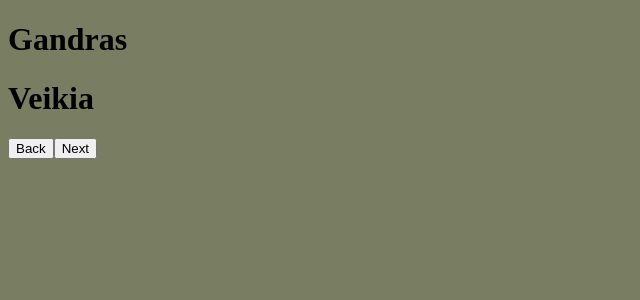
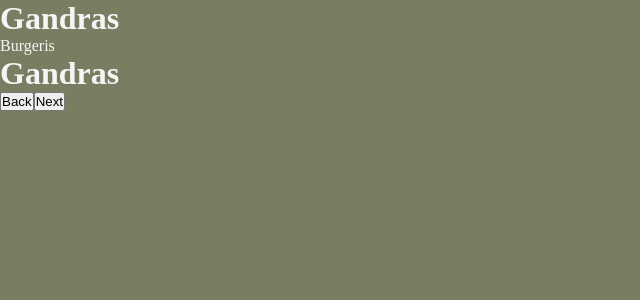
Before and after one commit to Benas-Burneika/stork, a React (Create React App) app: page / in a window 1280 px wide. Shown: the top 300 px of the page, without its empty margins (0-640 px from the left). Built offline with nearby package versions, Linux system fonts and the light colour scheme.

Commit message:
STORK-9 add functionality to change main colors depending on bird

```diff
--- a/package.json
+++ b/package.json
@@ -3,6 +3,7 @@
   "version": "0.1.0",
   "private": true,
   "dependencies": {
+    "@emotion/css": "^11.9.0",
     "@testing-library/jest-dom": "^5.16.4",
     "@testing-library/react": "^13.2.0",
     "@testing-library/user-event": "^13.5.0",
@@ -26,7 +27,7 @@
     "build": "npm-run-all build:css build-js",
     "test": "react-scripts test --env=jsdom",
     "eject": "react-scripts eject"
-    },
+  },
   "eslintConfig": {
     "extends": [
       "react-app",
--- /dev/null
+++ b/src/config.js
@@ -0,0 +1,2 @@
+export const birdArray = ['Gandras', 'Erelis', 'Pelėda', 'Zylė', 'Gulbė', 'Kalakutas', 'Tulžys', 'Kėkštas', 'Varna'];
+export const backgroundArray = ['#797D62', '#9B9B7A', '#BAA587', '#D9AE94', '#F1DCA7', '#FFCB69', '#E8AC65', '#D08C60', '#B58463'];
--- a/src/views/components/Navigator.js
+++ b/src/views/components/Navigator.js
@@ -3,7 +3,6 @@ import PropTypes from "prop-types";
 const Navigator = ({ handleOnNextClick, handleOnBackClick }) => {
     return (
         <div>
-            <h1>Veikia</h1>
             <button onClick={handleOnBackClick}>Back</button>
             <button onClick={handleOnNextClick}>Next</button>
         </div>
--- a/src/views/containers/Bird.js
+++ b/src/views/containers/Bird.js
@@ -1,40 +1,62 @@
 import PropTypes from "prop-types";
 import { useState } from "react";
+import { css } from "@emotion/css";
 
 // Components
 import Navigator from "../components/Navigator";
 
+// Helpers
+import { backgroundArray, birdArray } from "../../config";
+
 const Bird = () => {
-    const birdArray = ['Gandras', 'Varna', 'Zyle'];
     const [birdIndex, setBird] = useState(0);
+    const [background, setBackground] = useState(backgroundArray[birdIndex]);
     let currentBird = birdArray[birdIndex];
 
     function handleOnNextClick() {
         if (birdIndex !== birdArray.length - 1) {
             setBird(birdIndex + 1);
+            setStyle(birdIndex + 1);
             return currentBird = birdArray[birdIndex];
         }
         setBird(0);
+        setStyle(0);
         return currentBird = birdArray[birdIndex];
     }
 
     function handleOnBackClick() {
         if (birdIndex !== 0) {
             setBird(birdIndex - 1);
+            setStyle(birdIndex - 1);
             return currentBird = birdArray[birdIndex];
         }
         setBird(birdArray.length - 1);
+        setStyle(birdArray.length - 1);
         return currentBird = birdArray[birdIndex];
     }
 
+    const setStyle = (index) => {
+        setBackground(backgroundArray[index]);
+    }
+
+    const bird = css`
+        background-color: ${background};
+        min-height: 100vh;
+    `;
+
     return (
-        <div>
-            <header>
-                <h1>{currentBird}</h1>
+        <div className={bird}>
+            <header className="header">
+                <h1 className="logo">Gandras</h1>
+                <div>Burgeris</div>
                 {/* <BurgerMenu /> */}
             </header>
-            {/* <Breadcrumb />
-            <PaukscioCanvas /> */}
+            <div>
+                {/* <Breadcrumb />
+                <PaukscioCanvas /> */}
+                <h1>{currentBird}</h1>
+
+            </div>
             <Navigator
                 handleOnBackClick={ handleOnBackClick }
                 handleOnNextClick={ handleOnNextClick }
--- a/src/views/styles/App.css
+++ b/src/views/styles/App.css
@@ -1,7 +1,8 @@
-:root {
-    --darkGreen: #797D62;
+* {
+    margin: 0;
+    padding: 0;
 }
 
-body {
-    background-color: var(--darkGreen);
+.App {
+    color: whitesmoke;
 }
```
Also changed, not shown: 1 other file (tests, documents, lock files or other folders).
